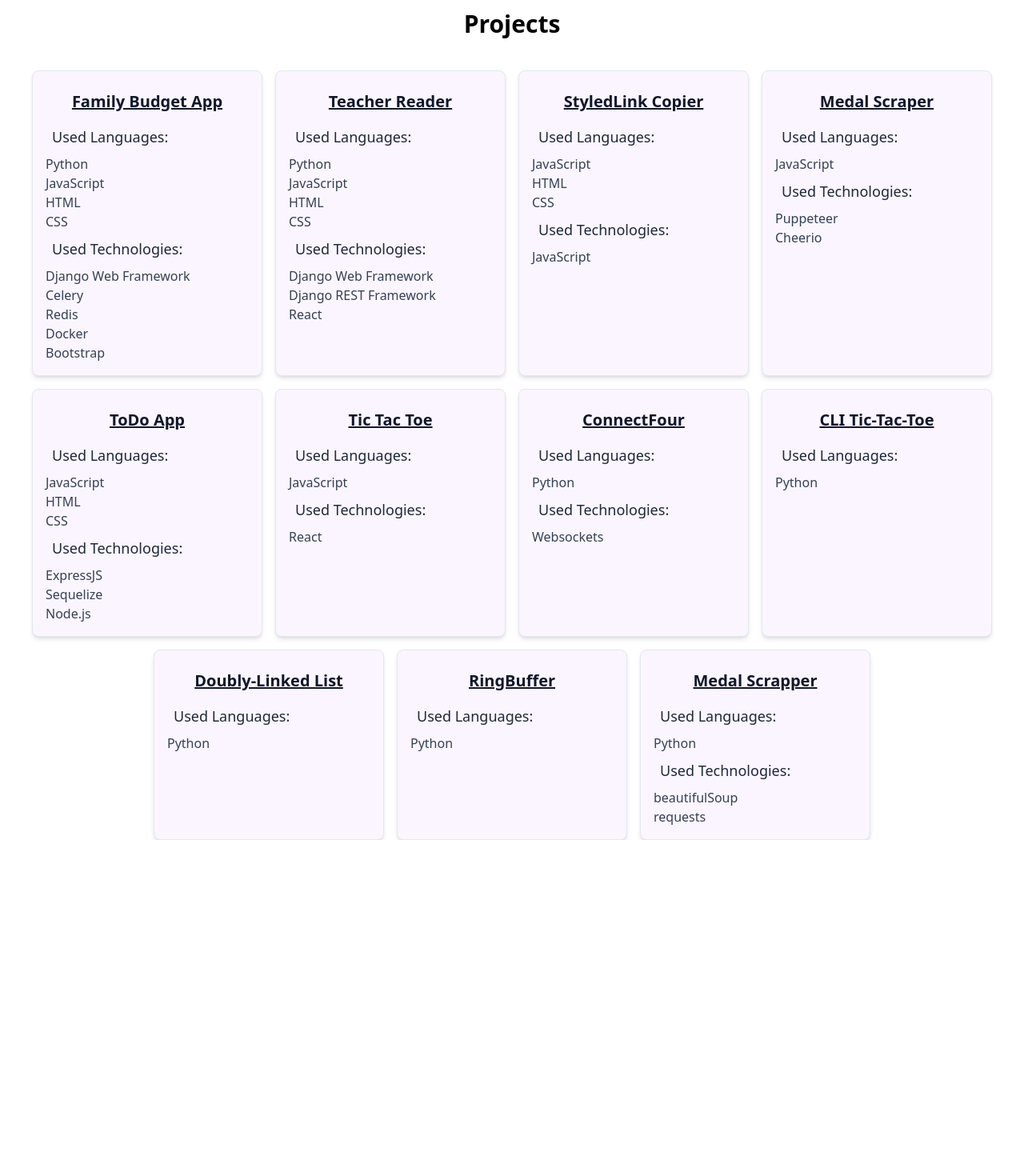
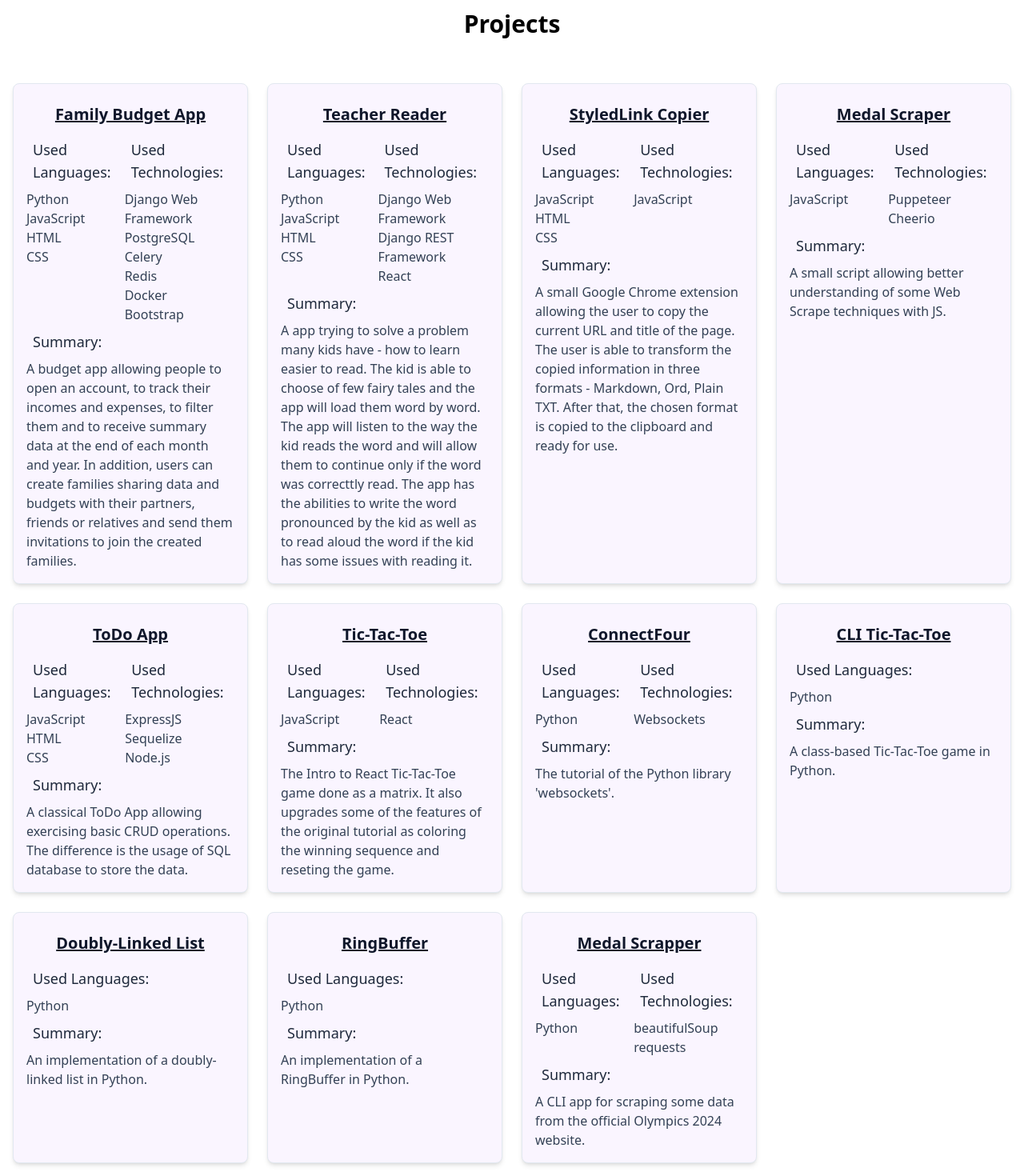
Before and after one commit to vaskoninov/experiments, a React (Vite) app in the folder javascript/staticPOrtfolio/: page /projects in a window 1280 px wide. Shown: the part 88-1558 px from the top of the page at 80% size. Before the commit the page ends 1138 px from the top, so only its background shows below. Built offline with nearby package versions, Linux system fonts and the light colour scheme.

Commit message:
some card styling

```diff
--- a/javascript/staticPOrtfolio/src/assets/projects.json
+++ b/javascript/staticPOrtfolio/src/assets/projects.json
@@ -5,11 +5,13 @@
         "languages": ["Python", "JavaScript", "HTML", "CSS"],
         "technologies": [
             "Django Web Framework",
+            "PostgreSQL",
             "Celery",
             "Redis",
             "Docker",
             "Bootstrap"
-        ]
+        ],
+        "resume": "A budget app allowing people to open an account, to track their incomes and expenses, to filter them and to receive summary data at the end of each month and year. In addition, users can create families sharing data and budgets with their partners, friends or relatives and send them invitations to join the created families."
     },
     {
         "id": 2,
@@ -19,60 +21,70 @@
             "Django Web Framework",
             "Django REST Framework",
             "React"
-        ]
+        ],
+        "resume": "A app trying to solve a problem many kids have - how to learn easier to read. The kid is able to choose of few fairy tales and the app will load them word by word. The app will listen to the way the kid reads the word and will allow them to continue only if the word was correcttly read. The app has the abilities to write the word pronounced by the kid as well as to read aloud the word if the kid has some issues with reading it."
     },
     {
         "id": 3,
         "name": "StyledLink Copier",
         "languages": ["JavaScript", "HTML", "CSS"],
-        "technologies": ["JavaScript"]
+        "technologies": ["JavaScript"],
+        "resume": "A small Google Chrome extension allowing the user to copy the current URL and title of the page. The user is able to transform the copied information in three formats - Markdown, Ord, Plain TXT. After that, the chosen format is copied to the clipboard and ready for use."
     },
     {
         "id": 4,
         "name": "Medal Scraper",
         "languages": ["JavaScript"],
-        "technologies": ["Puppeteer", "Cheerio"]
+        "technologies": ["Puppeteer", "Cheerio"],
+        "resume": "A small script allowing better understanding of some Web Scrape techniques with JS."
     },
     {
         "id": 5,
         "name": "ToDo App",
         "languages": ["JavaScript", "HTML", "CSS"],
-        "technologies": ["ExpressJS", "Sequelize", "Node.js"]
+        "technologies": ["ExpressJS", "Sequelize", "Node.js"],
+        "resume": "A classical ToDo App allowing exercising basic CRUD operations. The difference is the usage of SQL database to store the data."
     },
     {
         "id": 6,
-        "name": "Tic Tac Toe",
+        "name": "Tic-Tac-Toe",
         "languages": ["JavaScript"],
-        "technologies": ["React"]
+        "technologies": ["React"],
+        "resume": "The Intro to React Tic-Tac-Toe game done as a matrix. It also upgrades some of the features of the original tutorial as coloring the winning sequence and reseting the game."
     },
     {
         "id": 7,
         "name": "ConnectFour",
         "languages": ["Python"],
-        "technologies": ["Websockets"]
+        "technologies": ["Websockets"],
+        "resume": "The tutorial of the Python library 'websockets'."
     },
     {
         "id": 8,
         "name": "CLI Tic-Tac-Toe",
         "languages": ["Python"],
-        "technologies": []
+        "technologies": [],
+        "resume": "A class-based Tic-Tac-Toe game in Python."
     },
     {
         "id": 9,
         "name": "Doubly-Linked List",
         "languages": ["Python"],
-        "technologies": []
+        "technologies": [],
+        "resume": "An implementation of a doubly-linked list in Python."
     },
     {
         "id": 10,
         "name": "RingBuffer",
         "languages": ["Python"],
-        "technologies": []
+        "technologies": [],
+        "resume": "An implementation of a RingBuffer in Python."
     },
     {
         "id": 11,
         "name": "Medal Scrapper",
         "languages": ["Python"],
-        "technologies": ["beautifulSoup", "requests"]
+        "technologies": ["beautifulSoup", "requests"],
+        "resume": "A CLI app for scraping some data from the official Olympics 2024 website."
     }
 ]
--- a/javascript/staticPOrtfolio/src/components/SingleProject.tsx
+++ b/javascript/staticPOrtfolio/src/components/SingleProject.tsx
@@ -3,6 +3,7 @@ type SingleProject = {
     name: string;
     languages: string[];
     technologies: string[];
+    resume: string;
 };
 
 export default function SingleProject({
@@ -10,12 +11,14 @@ export default function SingleProject({
     name,
     languages,
     technologies,
+    resume,
 }: SingleProject) {
     return (
         <div className="container flex flex-col min-w-72 min-h-full p-4 bg-purple-50 shadow-md border border-slate-200 rounded-lg max-w-sm">
             <h1 className="text-center text-slate-900 font-bold text-xl p-2 underline">
                 {name}
             </h1>
+            <div className="flex flex-row">
                 <div>
                     <h3 className="text-slate-800 font-light text-lg p-2">
                         Used Languages:
@@ -49,5 +52,12 @@ export default function SingleProject({
                     </div>
                 )}
             </div>
+            <div>
+                <h3 className="text-slate-800 font-light text-lg p-2">
+                    Summary:
+                </h3>
+                <p className="font-thin text-slate-700 text-base">{resume}</p>
+            </div>
+        </div>
     );
 }
--- a/javascript/staticPOrtfolio/src/pages/Project.tsx
+++ b/javascript/staticPOrtfolio/src/pages/Project.tsx
@@ -7,7 +7,8 @@ export default function Project() {
     return (
         <>
             <h1 className="text-center font-bold text-3xl p-10">Projects</h1>
-            <div className="flex flex-row flex-wrap gap-4 justify-center">
+            <div className="flex items-center justify-center">
+                <div className="grid grid-cols-1 sm:grid-cols-2 md:grid-cols-4 gap-6 p-4 grid-">
                     {projects &&
                         projects.map((project) => (
                             <div key={project.id}>
@@ -15,6 +16,7 @@ export default function Project() {
                             </div>
                         ))}
                 </div>
+            </div>
         </>
     );
 }
```
Lines whose indentation alone changed are shown as unchanged.
